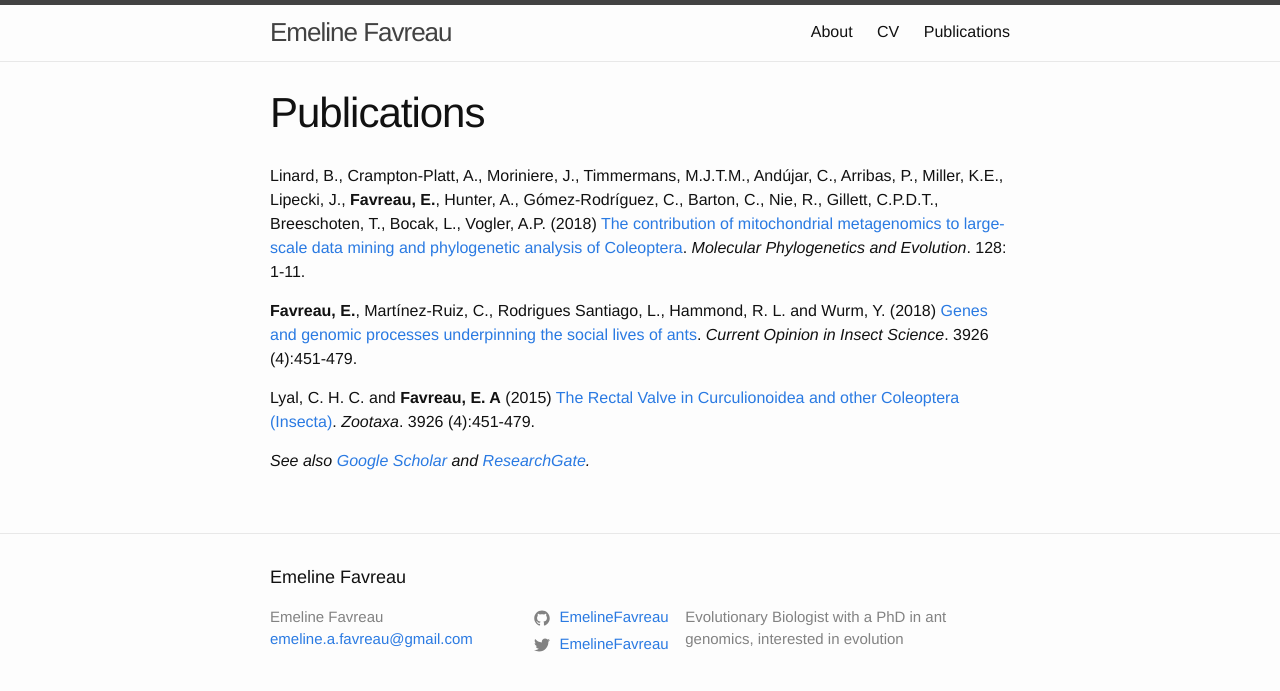
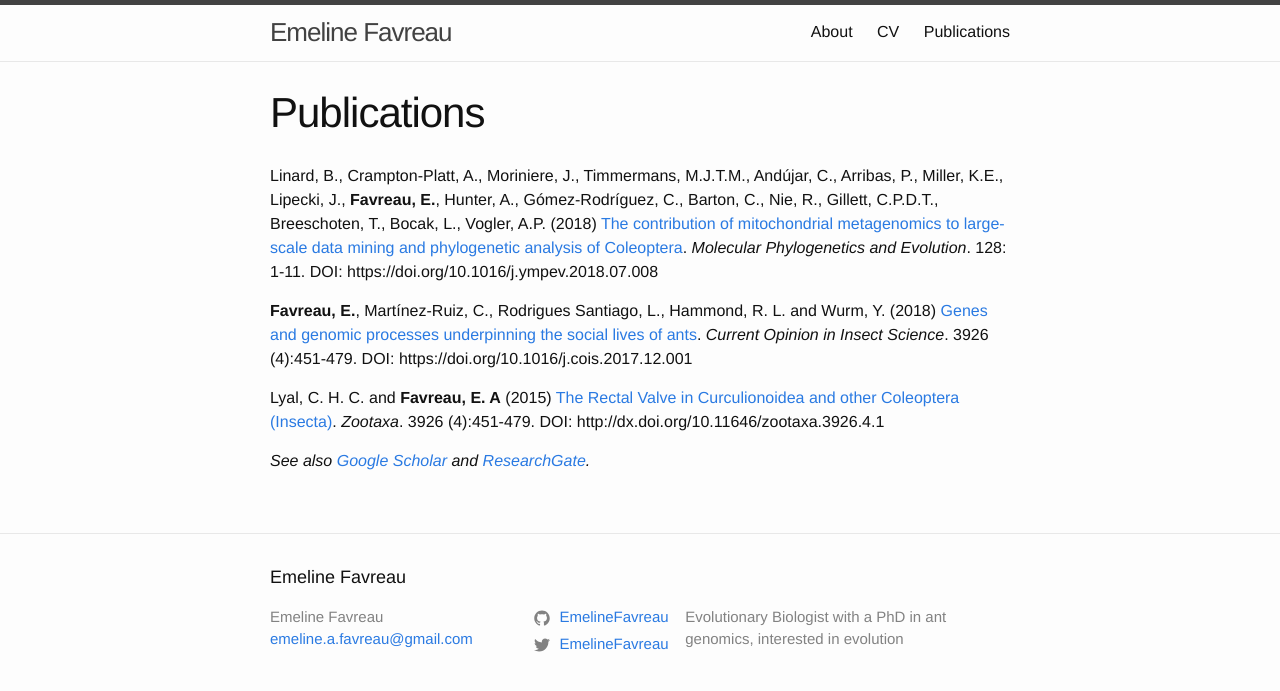
Before and after one commit to EmelineFavreau/EmelineFavreau.github.io, a Jekyll site: the page built from publications.md, in a window 1280 px wide. Shown: the top 691 px of the page. Built offline with Jekyll 4.4.1, drawn with Linux system fonts in a browser that asks for light colours.

Commit message:
adding DOI

```diff
--- a/publications.md
+++ b/publications.md
@@ -4,10 +4,10 @@ title: Publications
 permalink: /publications/
 ---
 
-Linard, B., Crampton-Platt, A., Moriniere, J., Timmermans, M.J.T.M., Andújar, C., Arribas, P., Miller, K.E., Lipecki, J., **Favreau, E.**, Hunter, A., Gómez-Rodríguez, C., Barton, C., Nie, R., Gillett, C.P.D.T., Breeschoten, T., Bocak, L., Vogler, A.P. (2018) [The contribution of mitochondrial metagenomics to large-scale data mining and phylogenetic analysis of Coleoptera](https://doi.org/10.1016/j.ympev.2018.07.008). _Molecular Phylogenetics and Evolution_. 128: 1-11.
+Linard, B., Crampton-Platt, A., Moriniere, J., Timmermans, M.J.T.M., Andújar, C., Arribas, P., Miller, K.E., Lipecki, J., **Favreau, E.**, Hunter, A., Gómez-Rodríguez, C., Barton, C., Nie, R., Gillett, C.P.D.T., Breeschoten, T., Bocak, L., Vogler, A.P. (2018) [The contribution of mitochondrial metagenomics to large-scale data mining and phylogenetic analysis of Coleoptera](https://doi.org/10.1016/j.ympev.2018.07.008). _Molecular Phylogenetics and Evolution_. 128: 1-11. DOI: https://doi.org/10.1016/j.ympev.2018.07.008
 
-**Favreau, E.**, Martínez-Ruiz, C., Rodrigues Santiago, L., Hammond, R. L. and Wurm, Y. (2018) [Genes and genomic processes underpinning the social lives of ants](https://doi.org/10.1016/j.cois.2017.12.001). _Current Opinion in Insect Science_. 3926 (4):451-479.
+**Favreau, E.**, Martínez-Ruiz, C., Rodrigues Santiago, L., Hammond, R. L. and Wurm, Y. (2018) [Genes and genomic processes underpinning the social lives of ants](https://doi.org/10.1016/j.cois.2017.12.001). _Current Opinion in Insect Science_. 3926 (4):451-479. DOI: https://doi.org/10.1016/j.cois.2017.12.001
 
-Lyal, C. H. C. and **Favreau, E. A** (2015) [The Rectal Valve in Curculionoidea and other Coleoptera (Insecta)](http://dx.doi.org/10.11646/zootaxa.3926.4.1). _Zootaxa_. 3926 (4):451-479.
+Lyal, C. H. C. and **Favreau, E. A** (2015) [The Rectal Valve in Curculionoidea and other Coleoptera (Insecta)](http://dx.doi.org/10.11646/zootaxa.3926.4.1). _Zootaxa_. 3926 (4):451-479. DOI: http://dx.doi.org/10.11646/zootaxa.3926.4.1
 
 _See also [Google Scholar](https://scholar.google.co.uk/citations?user=tVKGbegAAAAJ&hl=en) and [ResearchGate](https://www.researchgate.net/profile/Emeline_Favreau2)._
```
